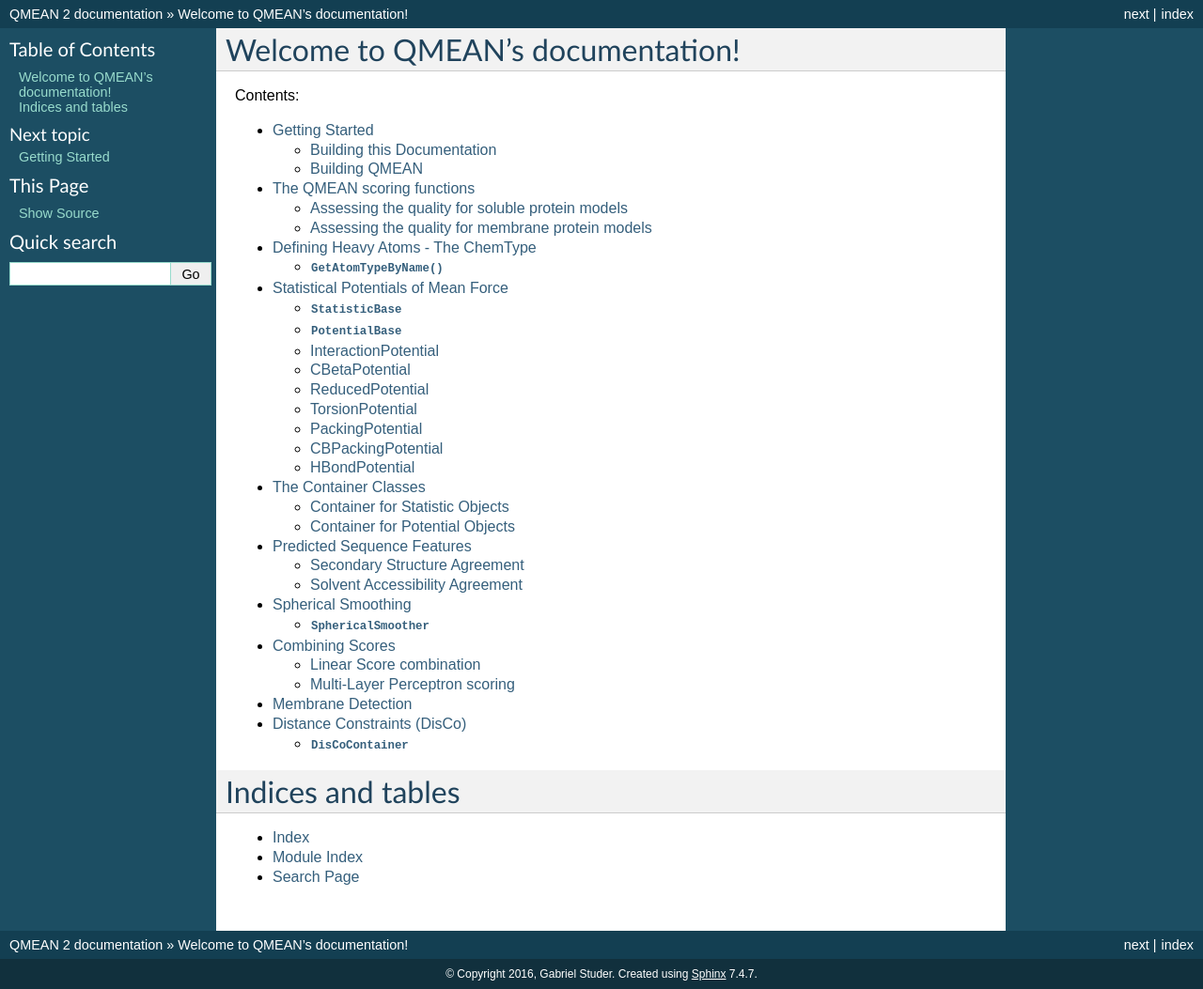
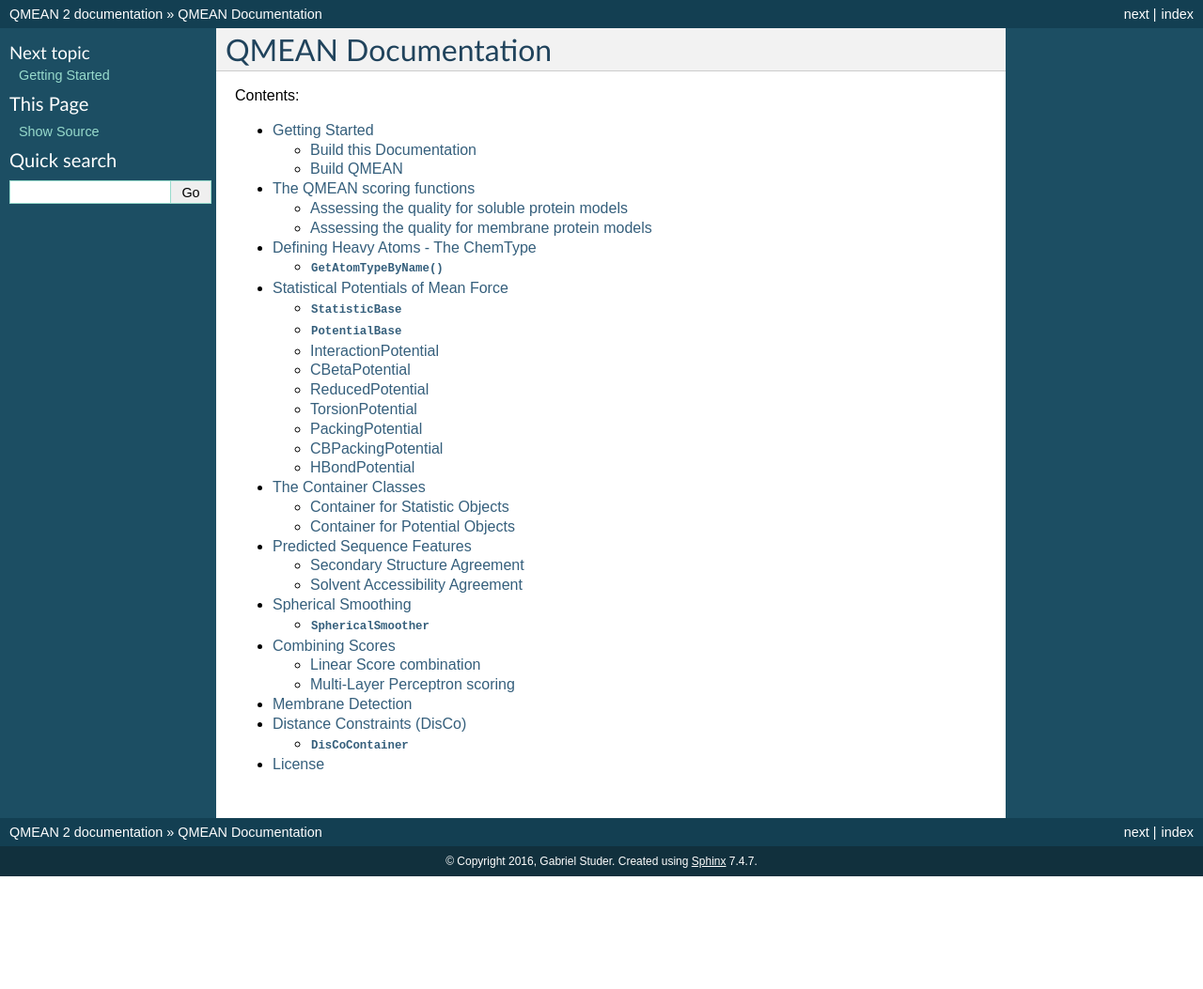
Before and after one commit to eunos-1128/QMEAN, a Sphinx documentation site: the page built from doc/source/index.rst, in a window 1280 px wide. Shown: the whole page at 94% size. Built offline with Sphinx 7.4.7, drawn with Linux system fonts in a browser that asks for light colours; after the commit the page ends 933 px from its top, so only the background shows below that.

Commit message:
add license info to docu

```diff
--- a/doc/source/getting_started.rst
+++ b/doc/source/getting_started.rst
@@ -14,14 +14,14 @@
 
     ost script_name.py
 
-Building this Documentation
+Build this Documentation
 --------------------------------------------------------------------------------
 
 The documentation is based on Sphinx, so you need Python with Sphinx installed,
 as well as Make. In the doc directory is a Makefile, which you can fire
 with "make html". The documentation should then magically appear in doc/build.
 
-Building QMEAN
+Build QMEAN
 --------------------------------------------------------------------------------
 
 QMEAN requires the OpenStructure framework with all its depencies to be
--- a/doc/source/index.rst
+++ b/doc/source/index.rst
@@ -1,10 +1,6 @@
-.. QMEAN documentation master file, created by
-   sphinx-quickstart on Tue Jan 26 14:50:17 2016.
-   You can adapt this file completely to your liking, but it should at least
-   contain the root `toctree` directive.
 
-Welcome to QMEAN's documentation!
-=================================
+QMEAN Documentation
+===================
 
 Contents:
 
@@ -21,13 +17,4 @@
    Combining Scores <score_combination>
    Membrane Detection <membrane>
    Distance Constraints (DisCo) <disco>
-
-
-
-
-Indices and tables
-==================
-
-* :ref:`genindex`
-* :ref:`modindex`
-* :ref:`search`
+   License <license>
--- /dev/null
+++ b/doc/source/license.rst
@@ -0,0 +1,5 @@
+License
+=======
+
+QMEAN is licensed under the permissive Apache License Version 2.0.
+You can find a copy of the license file in the source directory.
```
